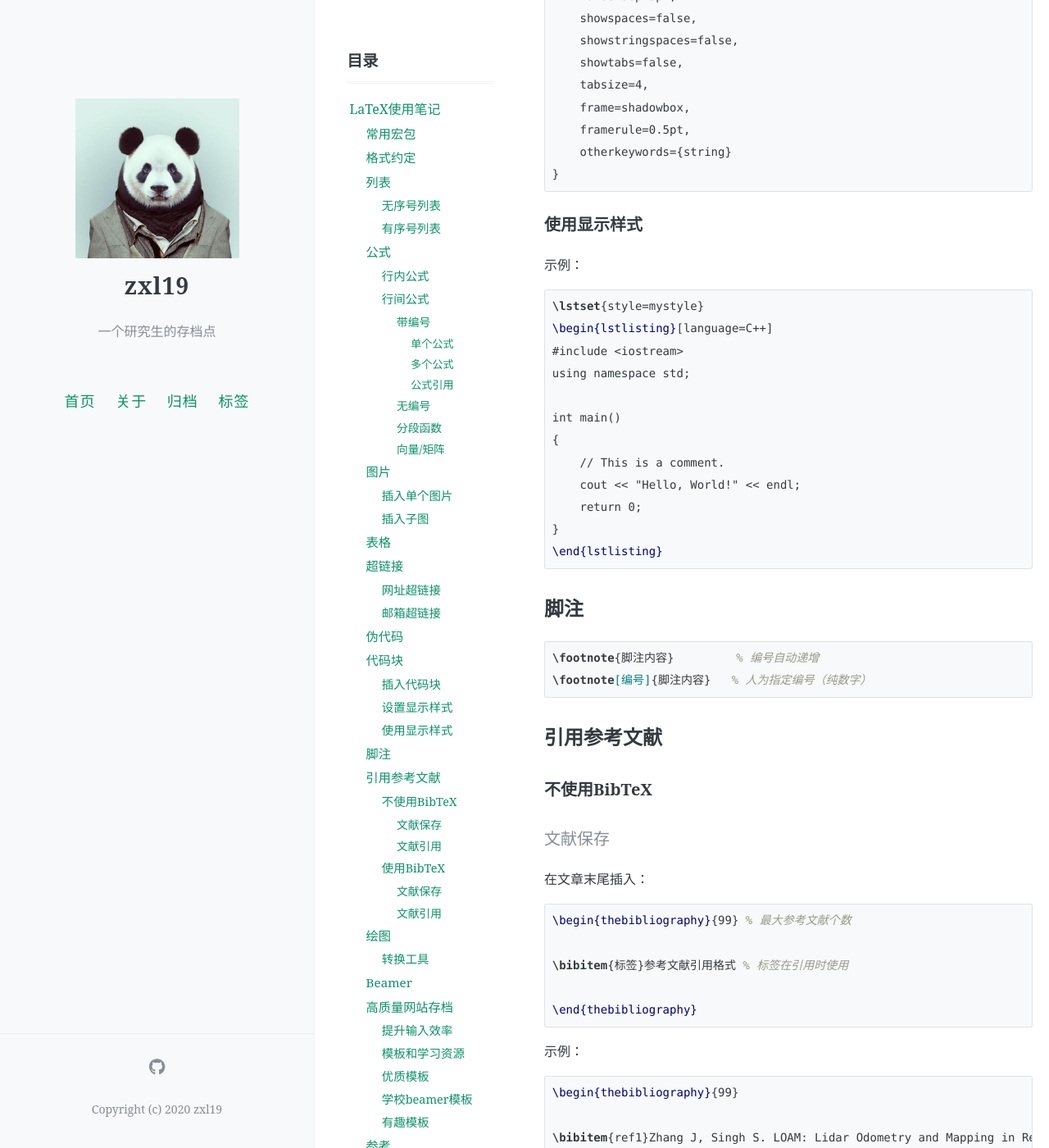
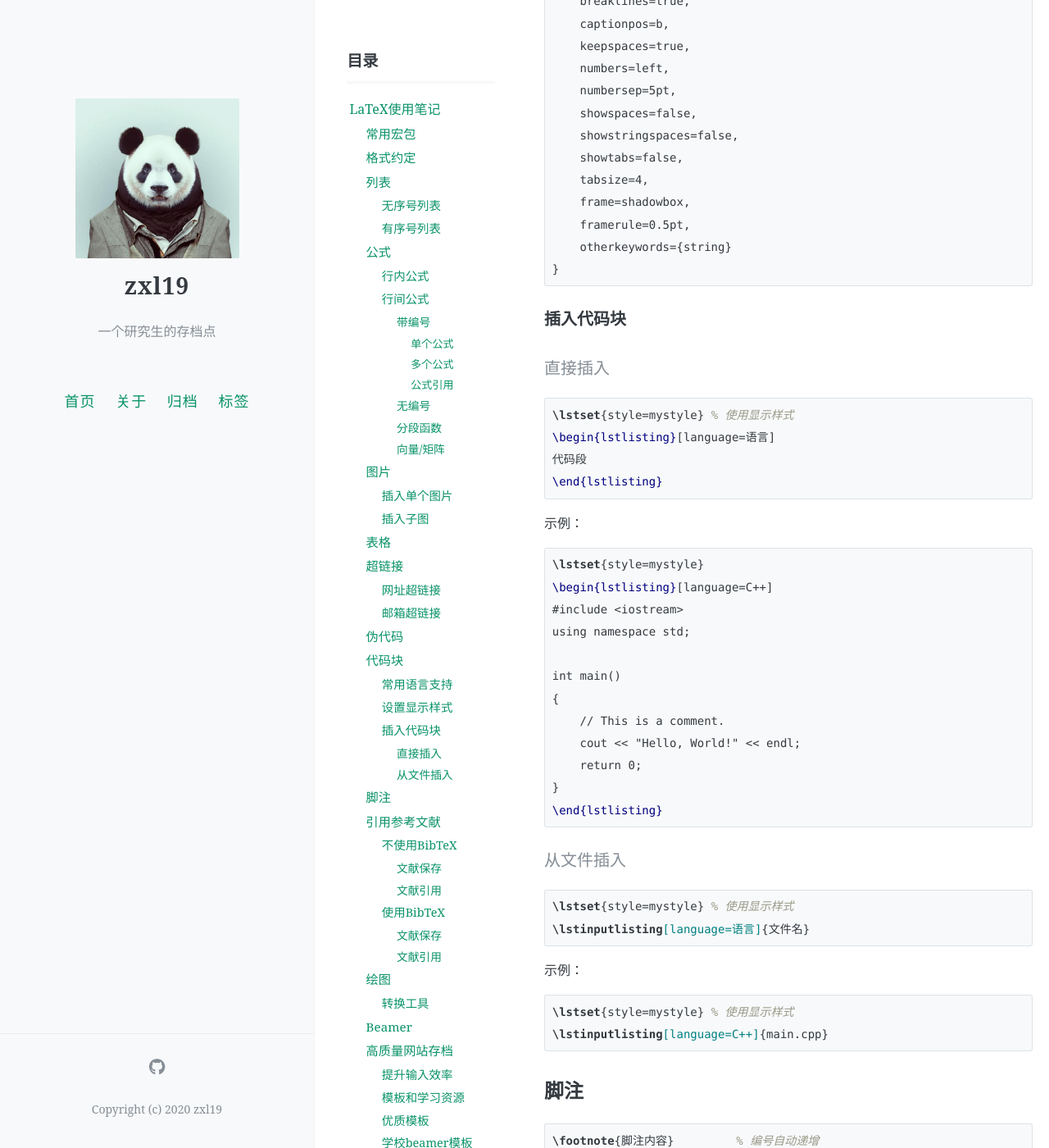
Before and after one commit to zxl19/zxl19.github.io, a Jekyll site: the page built from _posts/2021-03-29-latex-note.md, in a window 1280 px wide and 1400 px high, scrolled down 8632 px. Shown: the whole window at 82% size. Built offline with Jekyll 4.4.1, drawn with Linux system fonts in a browser that asks for light colours; formulas are drawn with MathJax 3; comment, search, counter and statistics services are not loaded; some of the changed text lies outside the part shown.

Commit message:
Update 2021-03-29-latex-note.md

````diff
--- a/_posts/2021-03-29-latex-note.md
+++ b/_posts/2021-03-29-latex-note.md
@@ -330,13 +330,15 @@ $公式内容$
 
 ## 代码块
 
-### 插入代码块
+### 常用语言支持
 
-```latex
-\begin{lstlisting}[language = 语言]
-代码段
-\end{lstlisting}
-```
+1. bash
+2. C
+3. C++
+4. Matlab
+5. Octave
+6. Python
+7. TeX
 
 ### 设置显示样式
 
@@ -369,7 +371,16 @@ $公式内容$
 }
 ```
 
-### 使用显示样式
+### 插入代码块
+
+#### 直接插入
+
+```latex
+\lstset{style=mystyle} % 使用显示样式
+\begin{lstlisting}[language=语言]
+代码段
+\end{lstlisting}
+```
 
 示例：
 
@@ -386,6 +397,20 @@ int main()
     return 0;
 }
 \end{lstlisting}
+```
+
+#### 从文件插入
+
+```latex
+\lstset{style=mystyle} % 使用显示样式
+\lstinputlisting[language=语言]{文件名}
+```
+
+示例：
+
+```latex
+\lstset{style=mystyle} % 使用显示样式
+\lstinputlisting[language=C++]{main.cpp}
 ```
 
 ## 脚注
````
